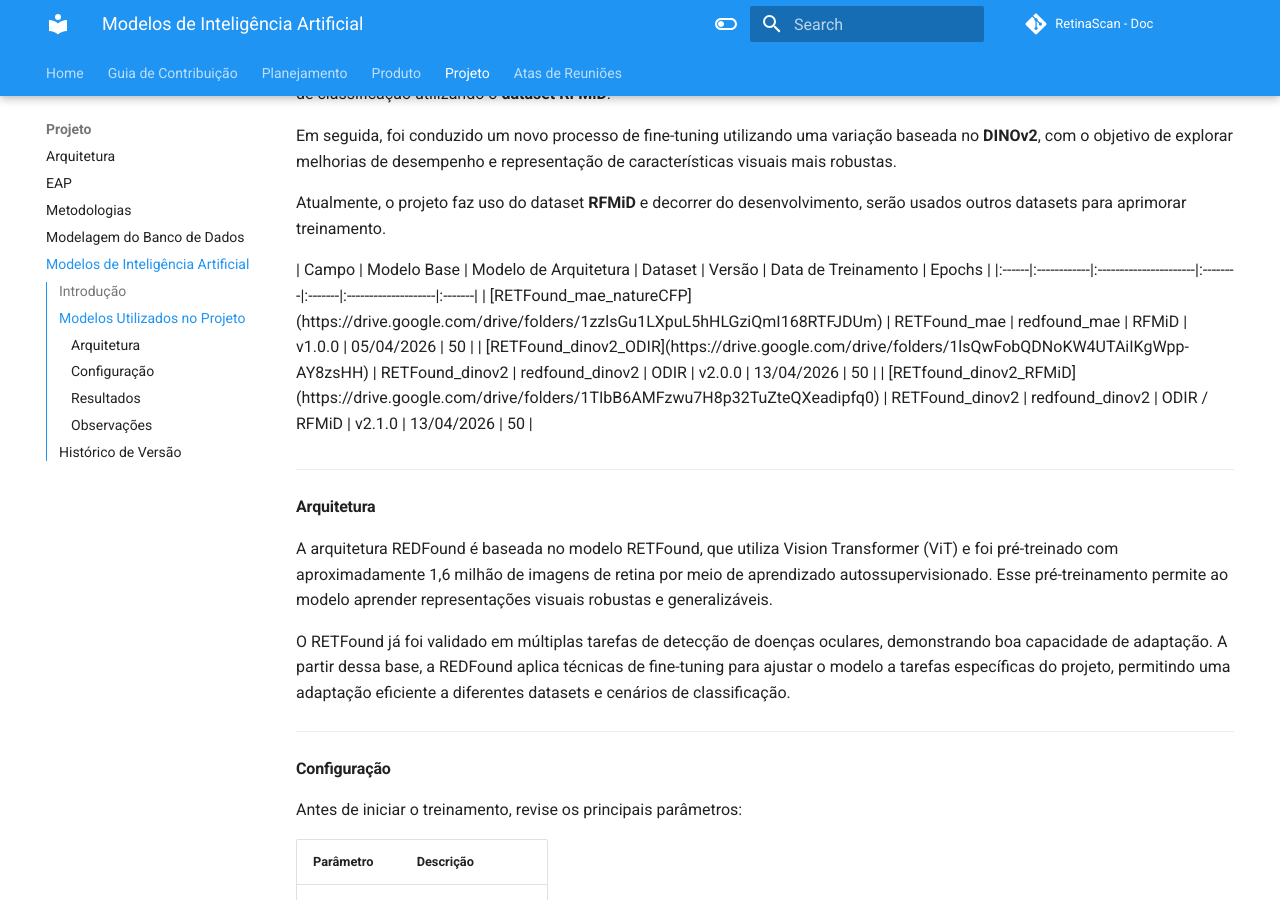
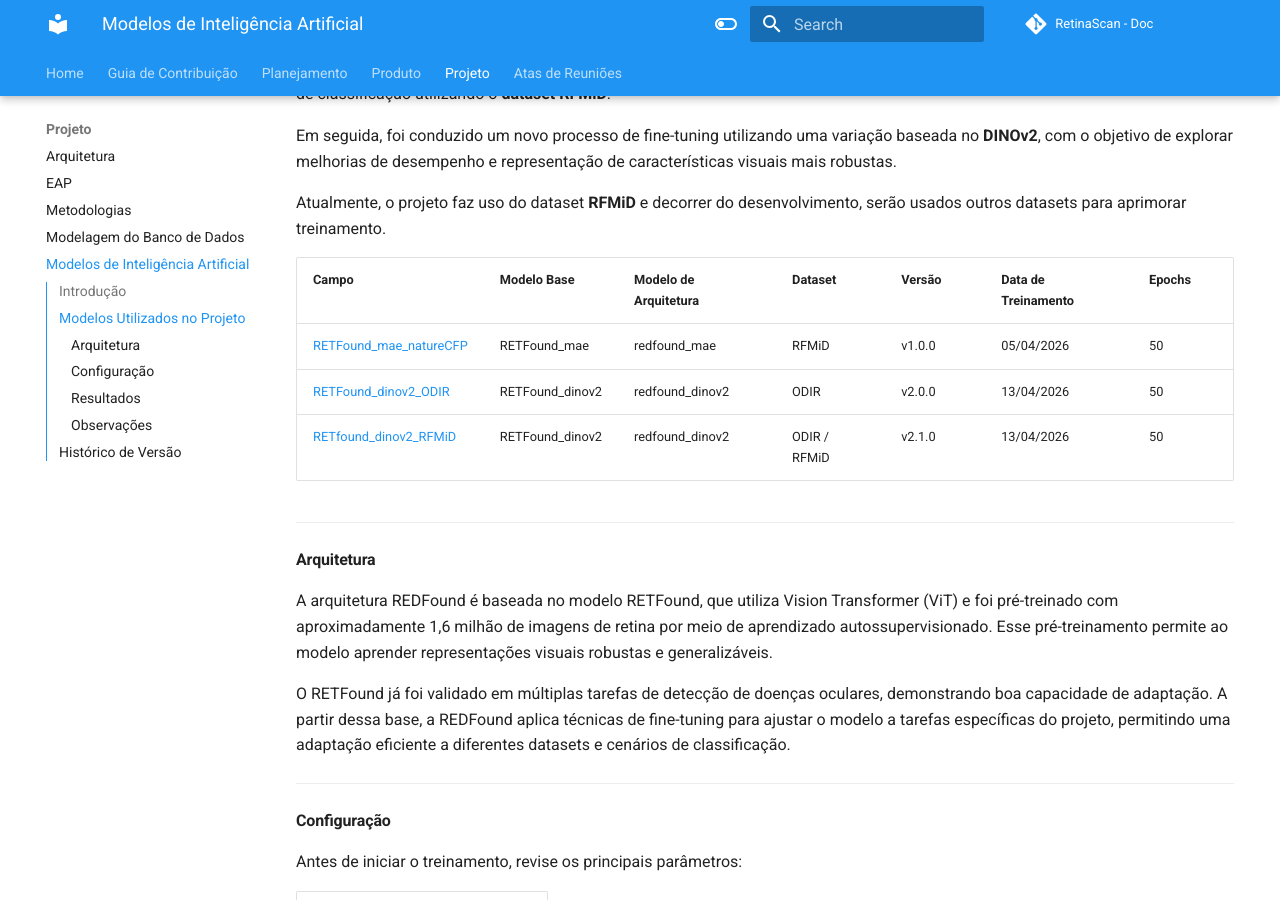
Before and after one commit to fga-eps-mds/2026-1-RetinaScan-Doc, an MkDocs documentation site: the page built from docs/ia/modelos_de_ia.md, in a window 1280 px wide and 900 px high, scrolled down 551 px. Built offline with MkDocs 1.6.1 and Material for MkDocs 9.7.7, drawn with Linux system fonts in a browser that asks for light colours; comment, search, counter and statistics services are not loaded.

Commit message:
fix: arrumando tabela

```diff
--- a/docs/ia/modelos_de_ia.md
+++ b/docs/ia/modelos_de_ia.md
@@ -20,17 +20,12 @@ Em seguida, foi conduzido um novo processo de fine-tuning utilizando uma variaç
 
 Atualmente, o projeto faz uso do dataset **RFMiD** e decorrer do desenvolvimento, serão usados outros datasets para aprimorar treinamento.
 
-<div class="md-typeset__scrollwrap">
-  <div class="md-typeset__table">
 
 | Campo | Modelo Base | Modelo de Arquitetura | Dataset | Versão | Data de Treinamento | Epochs |
 |:------|:------------|:----------------------|:--------|:-------|:--------------------|:-------|
 | [RETFound_mae_natureCFP](https://drive.google.com/drive/folders/1zzlsGu1LXpuL5hHLGziQmI168RTFJDUm) | RETFound_mae | redfound_mae | RFMiD | v1.0.0 | 05/04/2026 | 50 |
 | [RETFound_dinov2_ODIR](https://drive.google.com/drive/folders/1lsQwFobQDNoKW4UTAiIKgWpp-AY8zsHH) | RETFound_dinov2 | redfound_dinov2 | ODIR | v2.0.0 | 13/04/2026 | 50 |
 | [RETfound_dinov2_RFMiD](https://drive.google.com/drive/folders/1TIbB6AMFzwu7H8p32TuZteQXeadipfq0) | RETFound_dinov2 | redfound_dinov2 | ODIR / RFMiD | v2.1.0 | 13/04/2026 | 50 |
-
-  </div>
-</div>
 
 ---
 #### Arquitetura
```
